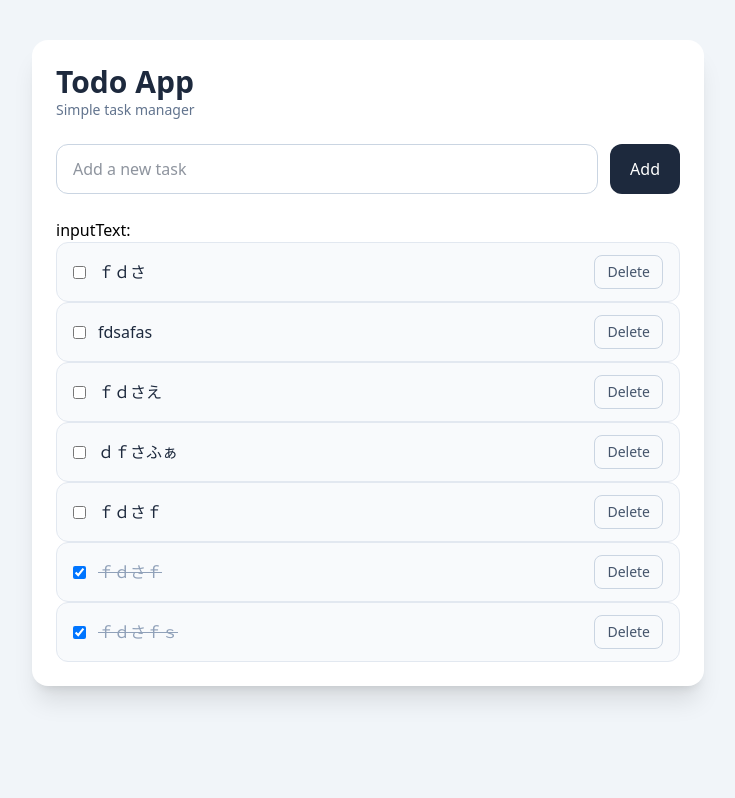
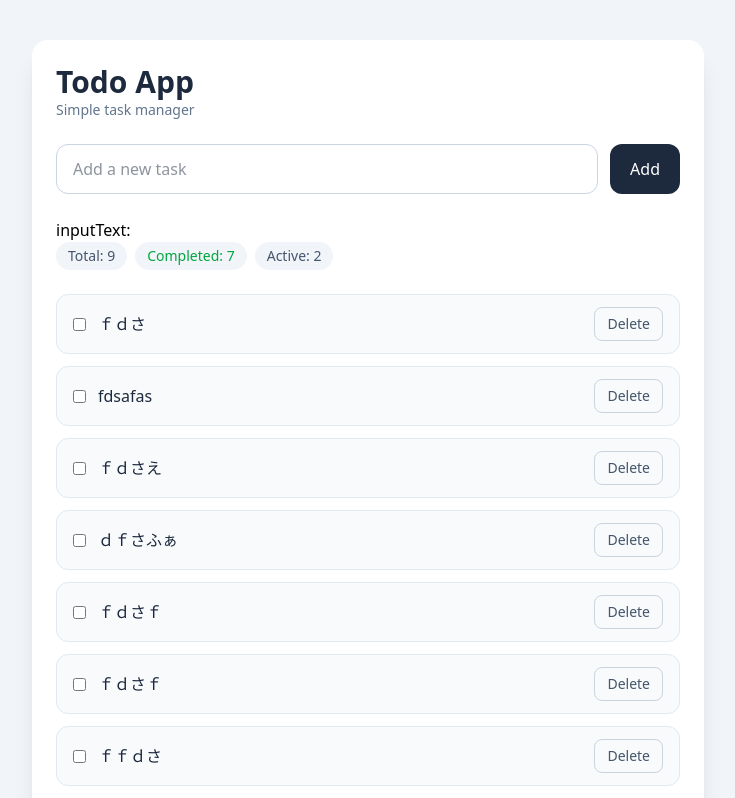
Before and after one commit to mae134/todo-app, a React (Vite) app: page / in a window 1280 px wide. Shown: the top 798 px of the page, without its empty margins (272-1007 px from the left). Built offline with nearby package versions, Linux system fonts and the light colour scheme; data requests are answered from the project's data file.

Commit message:
feat: add task counters and spacing for todo list

```diff
--- a/db.json
+++ b/db.json
@@ -34,6 +34,16 @@
       "text": "ｆｄさｆ",
       "done": false,
       "id": 14
+    },
+    {
+      "text": "ｆｄさｆ",
+      "done": false,
+      "id": 15
+    },
+    {
+      "text": "ｆｆｄさ",
+      "done": false,
+      "id": 16
     }
   ]
 }
--- a/src/App.tsx
+++ b/src/App.tsx
@@ -25,11 +25,15 @@ function App() {
     setInputText('')
   }
 
+  const totalCount = todos.length
+  const completedCount = todos.filter((todo) => todo.done).length
+  const activeCount = totalCount - completedCount
+
   // aがtrueならb(未完了)を前にbがtrueならa(未完了)を前にする
   const sortedTodos = [...todos].sort((a, b) => Number(a.done) - Number(b.done))
 
   return (
-    // 画面の高さを最低限確保する 薄いグレー背景　白いカードを目立たせる　左右の余白　スマホで端にくっつかないようにする　上下の余白　詰まって見えないようにする
+    // 画面の高さを最低限確保する / 薄いグレー背景 / 左右の余白 / スマホで端にくっつかないようにする / 上下の余白 / 詰まって見えないようにする
     <div className="min-h-screen bg-slate-100 px-4 py-10">
       <div className="mx-auto w-full max-w-2xl rounded-2xl bg-white p-6 shadow-xl">
         <div className="mb-6">
@@ -64,7 +68,21 @@ function App() {
         </div>
 
         <p>inputText: {inputText}</p>
-        <ul>
+
+        <div className="mb-6 flex flex-wrap gap-2">
+          <span className="rounded-full bg-slate-100 px-3 py-1 text-sm text-slate-600">
+            Total: {totalCount}
+          </span>
+          <span className="rounded-full bg-slate-100 px-3 py-1 text-sm text-green-600">
+            Completed: {activeCount}
+          </span>
+          <span className="rounded-full bg-slate-100 px-3 py-1 text-sm text-slate-600">
+            Active: {completedCount}
+          </span>
+        </div>
+
+        {/* 子要素同士の間に縦の余白を入れる */}
+        <ul className="space-y-3">
           {sortedTodos.map((todo) => (
             <TodoItem
               key={todo.id}
--- a/src/components/TodoItem.tsx
+++ b/src/components/TodoItem.tsx
@@ -16,7 +16,9 @@ export function TodoItem({
   togglingId,
 }: Props) {
   return (
-    <li className="flex itemmx-center justify-between rounded-xl border border-slate-200 bg-slate-50 px-4 py-3">
+    // 横並び / 縦方向の位置を中央に揃える / 左右の端に分ける / 角丸 / 薄い枠線を付ける / 風刺背景色 / 内側の余白(padding)
+    <li className="flex items-center justify-between rounded-xl border border-slate-200 bg-slate-50 px-4 py-3">
+      {/* checkboxとtextを横並びにする / checkboxとtextの高さを中央揃えにする / checkboxと文字の間のすき間を作る。 */}
       <label className="flex items-center gap-3">
         <input
           type="checkbox"
@@ -37,6 +39,7 @@ export function TodoItem({
       <button
         onClick={() => onDelete(todo.id)}
         disabled={deletingId === todo.id}
+        // 角丸 / 薄い枠線を付ける / 風刺背景色 / 内側の余白(padding) / 小さい文字 / 薄い文字色 / ホバーで背景色を変える / 削除中はカーソルを変えてクリックできないようにする / 削除中は半透明にする
         className="rounded-lg border border-slate-300 px-3 py-1.5 text-sm text-slate-600 translation hover:bg-slate-100 disabled:cursor-not -allowed disabled:opacity-50"
       >
         {deletingId === todo.id ? 'Deleting...' : 'Delete'}
```
